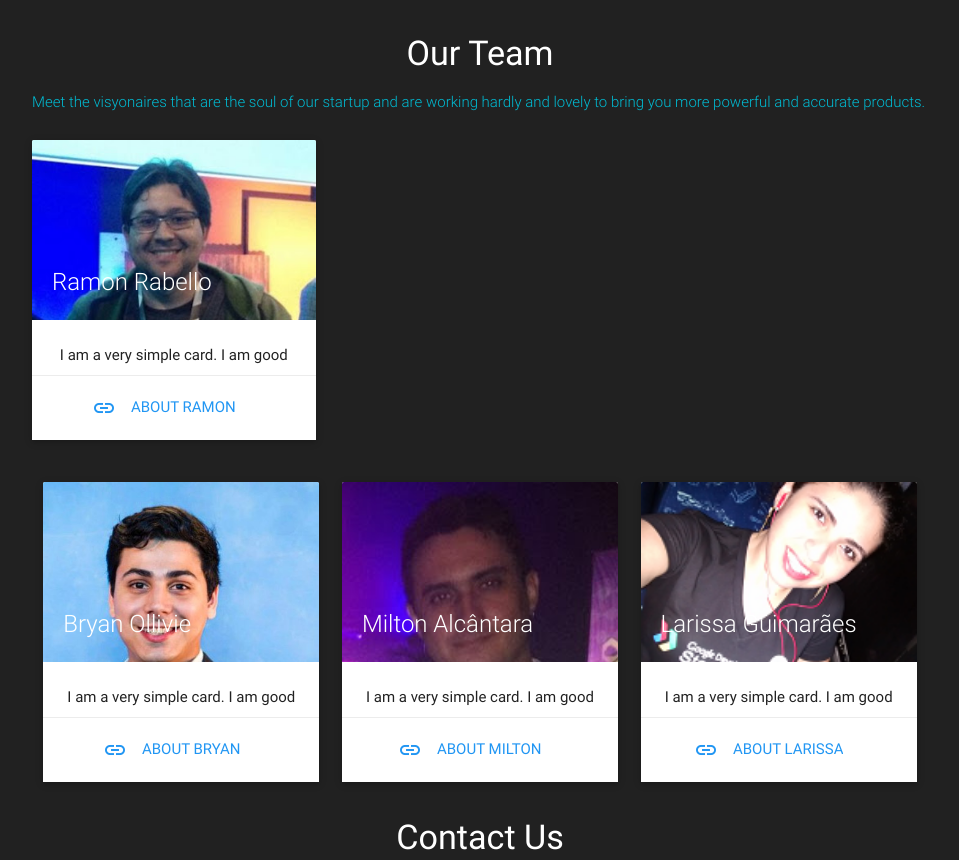
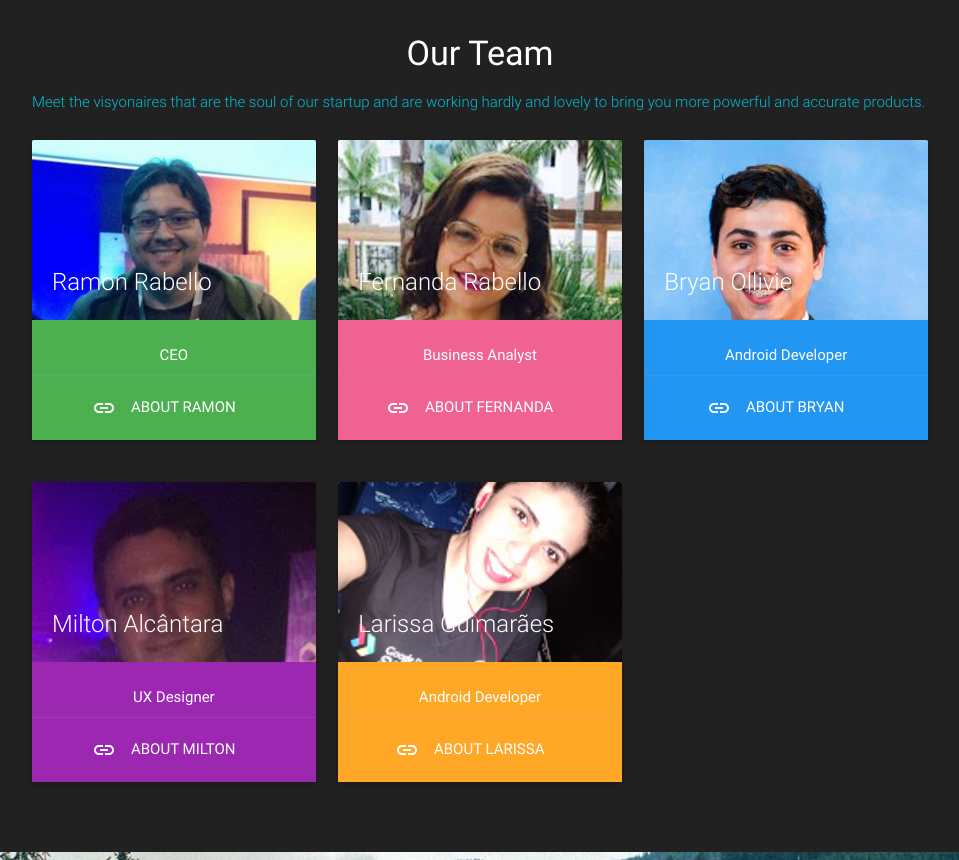
Before and after one commit to visyo/visyo.github.io, a plain HTML site: page index.html in a window 1280 px wide. Shown: the part 1343-2203 px from the top of the page, without its empty margins (160-1119 px from the left). Drawn offline with nearby package versions, Linux system fonts and the light colour scheme; files whose address does not match are found by name.

Commit message:
atualização no layout e cores dos cards.

```diff
--- a/index.html
+++ b/index.html
@@ -1,4 +1,4 @@
-      <!DOCTYPE html>
+    <!DOCTYPE html>
       <html lang="en">
       <head>
         <!--  Scripts-->
@@ -43,10 +43,10 @@
           <div class="nav-wrapper container">
             <a id="logo-container" class="brand-logo"><img style="width:62px; height:62px" src="images/logo.png"></a>
             <ul class="right hide-on-med-and-down">
-              <li><a id="features-item" class="cyan-text" target="#features">Features</a></li>
-              <li><a id="pricing-item" class="cyan-text" target="#pricing">Pricing</a></li>
-              <li><a id="our-team-item" class="cyan-text" target="#our-team">Our Team</a></li>
-              <li><a id="contact-us-item" class="cyan-text" target="#contact-us">Contact Us</a></li>
+              <li><a id="features-item" class="cyan-text" href="#features">Features</a></li>
+              <li><a id="pricing-item" class="cyan-text" href="#pricing">Pricing</a></li>
+              <li><a id="our-team-item" class="cyan-text" href="#our-team">Our Team</a></li>
+              <li><a id="contact-us-item" class="cyan-text" href="#contact-us">Contact Us</a></li>
             </ul>
 
             <ul id="nav-mobile" class="side-nav">
@@ -133,74 +133,107 @@
                 <h4 class="white-text">Our Team</h4>
                 <p class="left-align light cyan-text">Meet the visyonaires that are the soul of our startup and are working hardly and lovely to bring you more powerful and accurate products.</p>
 
-                <div class="row">
+                <div id="team-cards" class="row">
+                  <script>
+                      (function($) {
+    $.fn.fadeImages = function(repeatTime, timeBetweenBoxes, boxExistanceTime) {
+        var images = this.children('div').hide();
+        runFade = function() {
+            images.each(function(i) {
+                var image = this;
+                window.setTimeout(function() { $(image).fadeIn();  }, i * timeBetweenBoxes);
+                window.setTimeout(function() { $(image).fadeOut(); }, i * timeBetweenBoxes + boxExistanceTime);
+            });
+        };
+        window.setInterval(runFade, repeatTime);
+        runFade();
+        return this;
+    };
+})(jQuery);
+                  </script>
+
                   <div class="col l4 s14 m7">
-
-                    <div class="card small">
+                    <div id="card1" class="card small green">
                       <div class="card-image">
                         <img src="images/team/ramon.jpg">
                         <span class="card-title">Ramon Rabello</span>
-                    </div>
-                    <div class="card-content">
-                        <p>I am a very simple card. I am good at containing small bits of information.
-                        I am convenient because I require little markup to use effectively.</p>
-                    </div>
-                    <div class="card-action">
-                        <a class="waves-effect waves-light blue-text" href="#"><i class="material-icons left blue-text">link</i>About Ramon</a>
+                      </div>
+                      <div class="card-content white-text">
+                        <p>CEO</p>
+                      </div>
+                      <div class="card-action">
+                        <a class="waves-effect waves-light white-text" href="#"><i class="material-icons left white-text">link</i>About Ramon</a>
+                      </div>
                     </div>
                   </div>
-                </div>
-              </div>
 
-              <div class="col l4 s12 m7">
-                <div class="card small">
+                    <div class="col l4 s14 m7">
+                    <div id="card2" class="card small pink lighten-2">
+                      <div class="card-image">
+                        <img src="images/team/fernanda.png">
+                        <span class="card-title">Fernanda Rabello</span>
+                      </div>
+                      <div class="card-content white-text">
+                        <p>Business Analyst</p>
+                      </div>
+                      <div class="card-action">
+                        <a class="waves-effect waves-light white-text" href="#"><i class="material-icons left white-text">link</i>About Fernanda</a>
+                      </div>
+                    </div>
+                  </div>
+
+                    <div class="col l4 s12 m7">
+                <div id="card3" class="card small blue">
                   <div class="card-image">
                     <img src="images/team/bryan.jpg">
                     <span class="card-title">Bryan Ollivie</span>
                   </div>
-                  <div class="card-content">
-                    <p>I am a very simple card. I am good at containing small bits of information.
-                    I am convenient because I require little markup to use effectively.</p>
+                  <div class="card-content white-text">
+                    <p>Android Developer</p>
                   </div>
                   <div class="card-action">
-                    <a class="waves-effect waves-light blue-text" href="#"><i class="material-icons left blue-text">link</i>About Bryan</a>
+                    <a class="waves-effect waves-light white-text" href="#"><i class="material-icons left white-text">link</i>About Bryan</a>
                   </div>
                 </div>
               </div>
+                  </div>
+                  <div class="row">
 
-               <div class="col l4 s12 m7">
-                <div class="card small">
+
+                    <div class="col l4 s12 m7">
+                <div id="card4" class="card small purple">
                   <div class="card-image">
                     <img src="images/team/milton.jpg">
                     <span class="card-title">Milton Alcântara</span>
                   </div>
-                  <div class="card-content">
-                    <p>I am a very simple card. I am good at containing small bits of information.
-                    I am convenient because I require little markup to use effectively.</p>
+                  <div class="card-content white-text">
+                    <p>UX Designer</p>
                   </div>
                   <div class="card-action">
-                    <a class="waves-effect waves-light blue-text" href="#"><i class="material-icons left blue-text">link</i>About Milton</a>
+                    <a class="waves-effect waves-light white-text" href="#"><i class="material-icons left white-text">link</i>About Milton</a>
                   </div>
                 </div>
                 </div>
 
-                <div class="col l4 s12 m7">
-                  <div class="card small">
+                      <div class="col l4 s12 m7">
+                  <div id="card5" class="card small orange lighten-1">
                     <div class="card-image">
                       <img src="images/team/larissa.png">
                       <span class="card-title">Larissa Guimarães</span>
                     </div>
-                    <div class="card-content">
-                      <p>I am a very simple card. I am good at containing small bits of information.
-                      I am convenient because I require little markup to use effectively.</p>
+                    <div class="card-content white-text">
+                      <p>Android Developer</p>
                     </div>
                     <div class="card-action">
-                      <a class="waves-effect waves-light blue-text" href="#"><i class="material-icons left blue-text">link</i>About Larissa</a>
+                      <a class="waves-effect waves-light white-text" href="#"><i class="material-icons left white-text">link</i>About Larissa</a>
                     </div>
                   </div>
               </div>
-
+            </div>
+                </div>
         </div>
+            </div>
+          </div>
 
         <div class="parallax-container valign-wrapper">
           <div class="section no-pad-bot">
@@ -218,30 +251,33 @@
 
             <div class="row">
 
-              <div class="col s12 center">
+              <div id="contact-us" class="col s12 center">
                 <h3><i class="mdi-content-send"></i></h3>
                 <h4 class="white-text">Contact Us</h4>
                 <p class="left-align light cyan-text">Lorem ipsum dolor sit amet, consectetur adipiscing elit. Nullam scelerisque id nunc nec volutpat. Etiam pellentesque tristique arcu, non consequat magna fermentum ac. Cras ut ultricies eros. Maecenas eros justo, ullamcorper a sapien id, viverra ultrices eros. Morbi sem neque, posuere et pretium eget, bibendum sollicitudin lacus. Aliquam eleifend sollicitudin diam, eu mattis nisl maximus sed. Nulla imperdiet semper molestie. Morbi massa odio, condimentum sed ipsum ac, gravida ultrices erat. Nullam eget dignissim mauris, non tristique erat. Vestibulum ante ipsum primis in faucibus orci luctus et ultrices posuere cubilia Curae;</p>
 
-                <form>
+
+                  <div class="section">
+                  <form>
                   <div class="row">
-                    <div class="input-field col s6">
+                    <div class="input-field row">
                       <input id="name" type="text" class="validate">
                       <label for="name">Your Name</label>
                     </div>
                   </div>
 
                   <div class="row">
-                    <div class="input-field col s6">
+                    <div class="input-field row">
                       <input id="email" type="text" class="validate">
                       <label for="email">Your E-mail</label>
                     </div>
                   </div>
 
                   <div class="row">
-                      <a href="http://materializecss.com/getting-started.html" id="download-button" class="btn-large waves-effect waves-light cyan center">Submit</a>
+                      <a href="http://materializecss.com/getting-started.html" id="send-button" class="btn-large waves-effect waves-light cyan center">Submit</a>
                   </div>
                 </form>
+                  </div>
 
               </div>
             </div>
```
